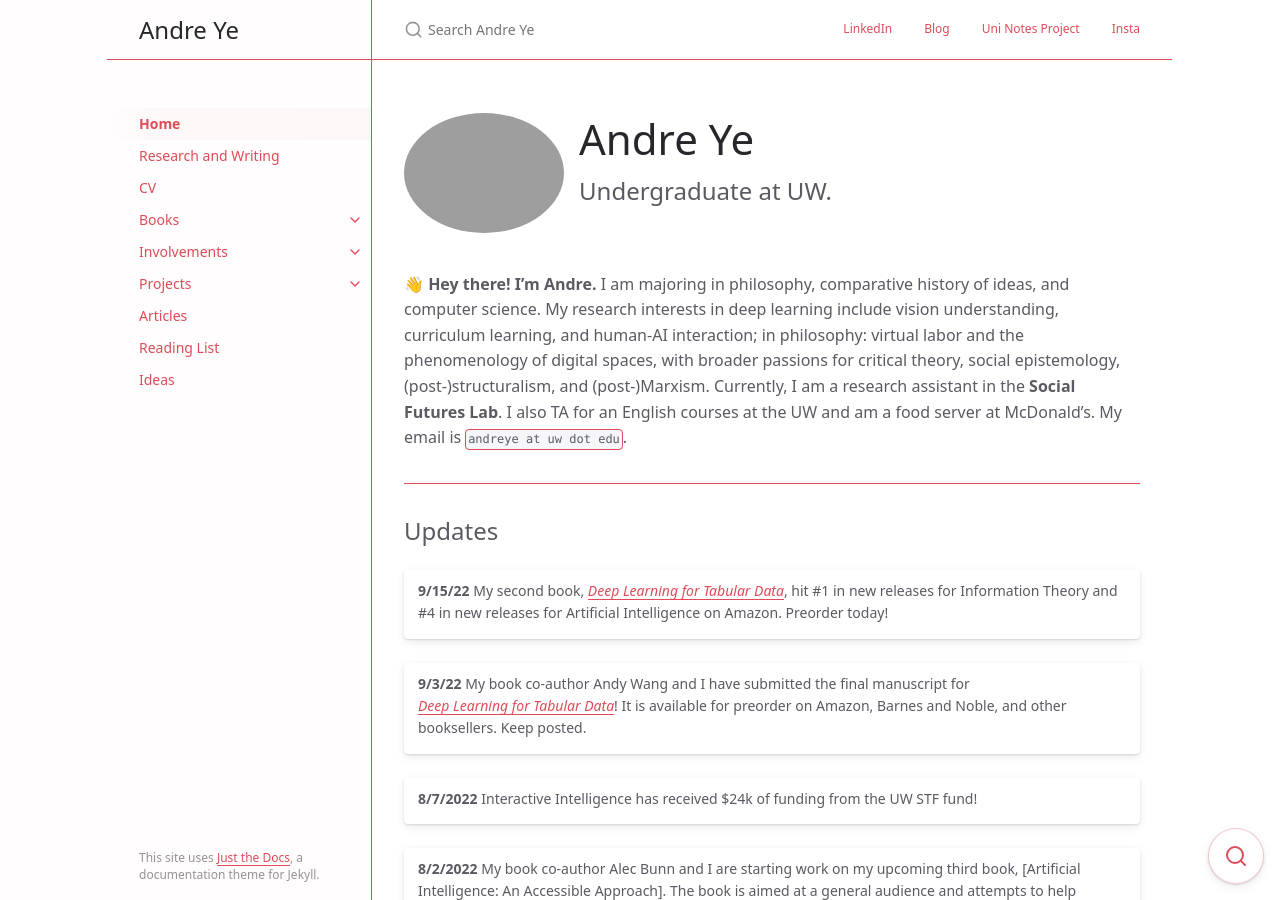
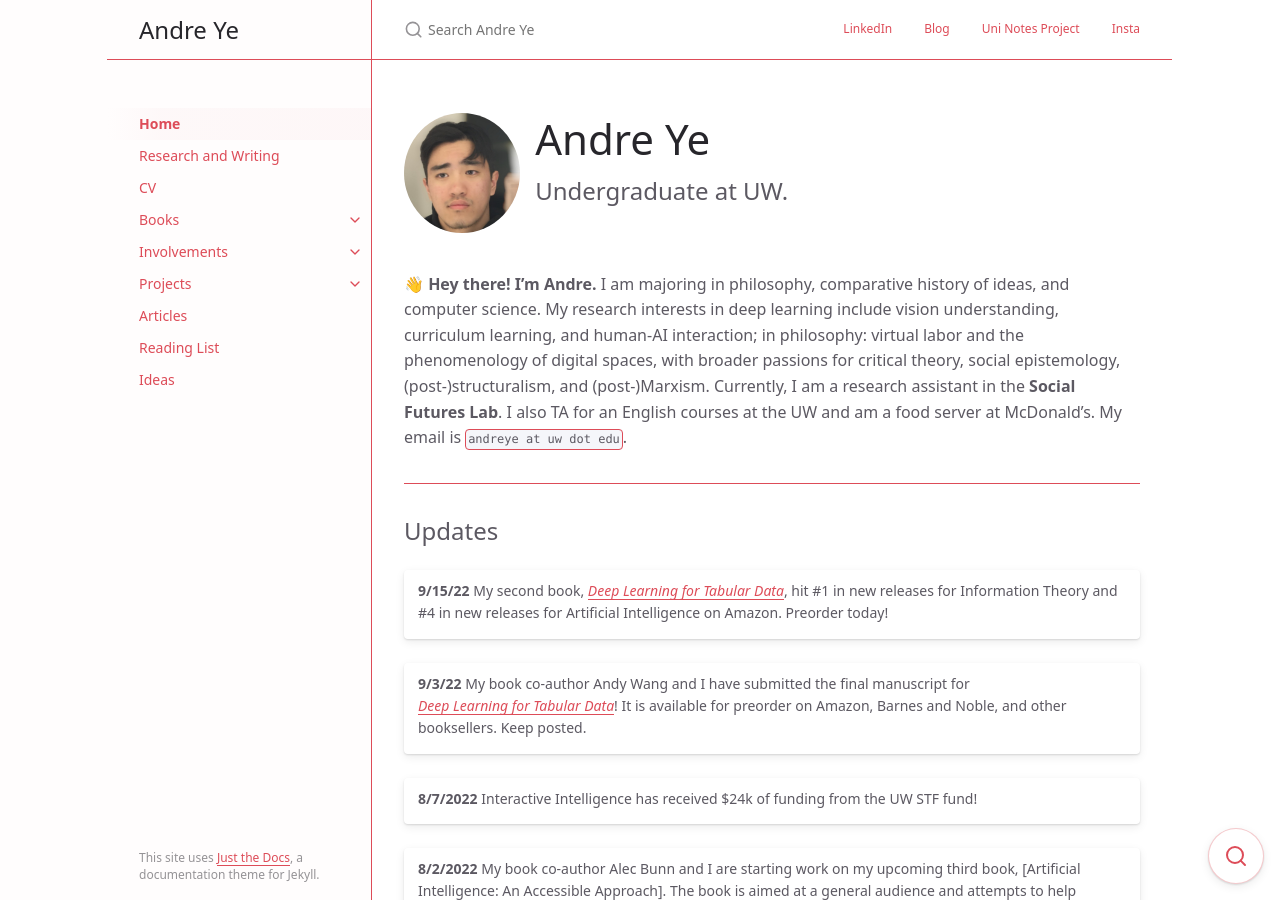
Before and after one commit to andre-ye/andre-ye.github.io-retired, a Jekyll site: the page built from index.md, in a window 1280 px wide and 900 px high. Built offline with Jekyll 4.4.1, drawn with Linux system fonts in a browser that asks for light colours; nearby versions of some CDN libraries.

Commit message:
Update index.md

```diff
--- a/index.md
+++ b/index.md
@@ -12,7 +12,7 @@ img {
 }
 </style>
 
-<img src="https://andre-ye.github.io/assets/images/modern-pfp.jpg" alt="profile photo" style="float: left; margin-right: 15px; max-height: 120px; width: auto;">
+<img src="https://andre-ye.github.io/assets/images/modern_pfp.jpg" alt="profile photo" style="float: left; margin-right: 15px; max-height: 120px; width: auto;">
 
 # Andre Ye
 {: .fs-9}
```
